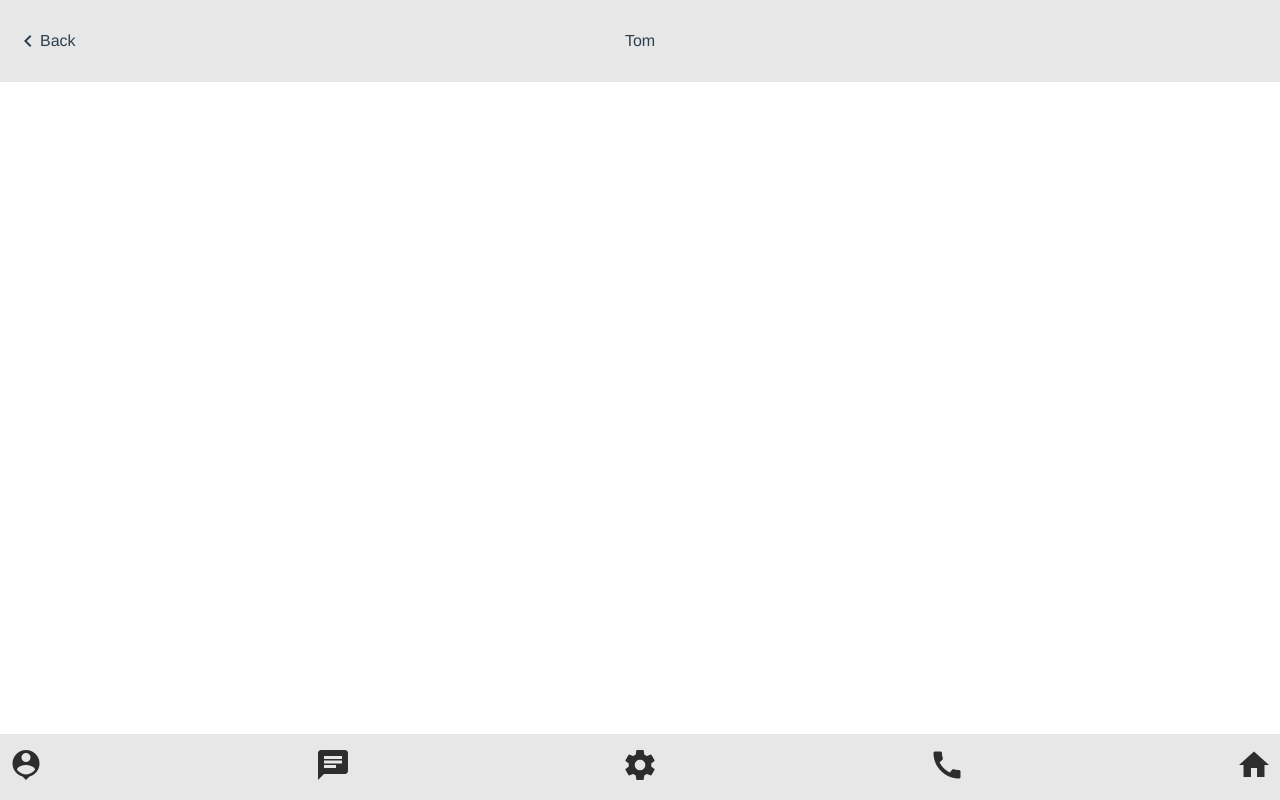
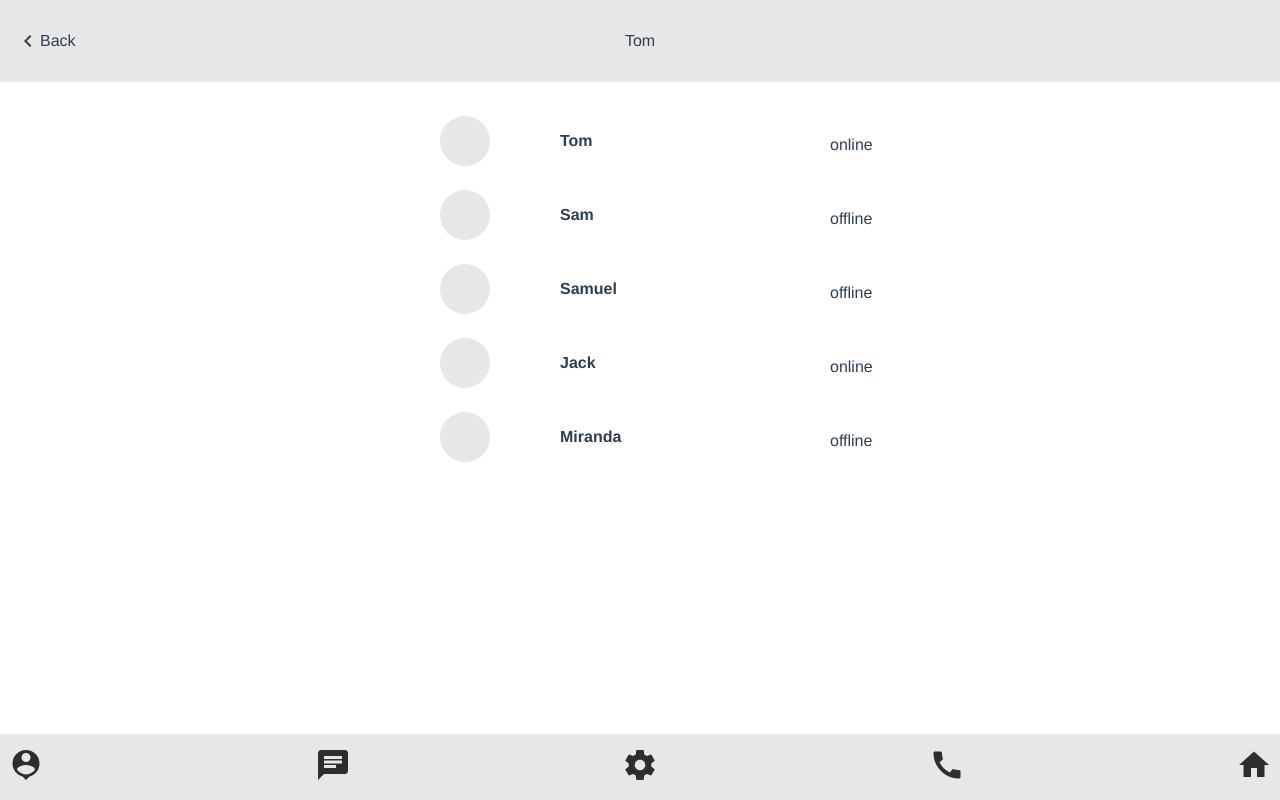
Before and after one commit to Primus-max/localshat, a Vue app: page / in a window 1280 px wide. Built offline with nearby package versions, Linux system fonts and the light colour scheme; data requests are answered from the project's data file.

Commit message:
added display contact

```diff
--- a/src/background.js
+++ b/src/background.js
@@ -23,6 +23,7 @@ async function createWindow() {
       contextIsolation: !process.env.ELECTRON_NODE_INTEGRATION
     }
   })
+    win.removeMenu()
 
   if (process.env.WEBPACK_DEV_SERVER_URL) {
     // Load the url of the dev server if in development mode
--- a/src/components/MainWrapper.vue
+++ b/src/components/MainWrapper.vue
@@ -1,7 +1,9 @@
 <template>
     <div class="v-main-wrapper">
         <main-header />
+        <Suspense>
         <router-view></router-view>
+        </Suspense>
         <bottom-nav />
     </div>
 </template>
--- a/src/components/contacts/ContactList.vue
+++ b/src/components/contacts/ContactList.vue
@@ -1,6 +1,14 @@
 <template>
     <div class="v-contact-list">
-        <contact-user/>
+
+        <contact-user
+                v-for="contact in contacts"
+                :key="contact.id"
+                :contact="contact"
+                @to-contact-info="toContactInfo(contact)"
+        />
+
+
     </div>
 </template>
 
@@ -8,12 +16,29 @@
     import ContactUser from "@/components/contacts/ContactUser";
     import {useContacts} from "@/use/contacts";
 
+    import {useRouter, useRoute} from 'vue-router';
+
     export default {
         name: 'ContactList',
         components: {ContactUser},
         async setup() {
+            const router = useRouter()
+            const route = useRoute()
+
             const {contacts} = await useContacts()
-            console.log('from contactList',contacts.value)
+
+            const toContactInfo = (contact) => {
+                router.push({
+                    name: 'contact',
+                    query: {'id': contact.id}
+                })
+
+                console.log(router)
+                console.log(route)
+            }
+
+            // console.log(contact)
+            return {contacts, toContactInfo}
         }
     }
 </script>
--- a/src/components/contacts/ContactUser.vue
+++ b/src/components/contacts/ContactUser.vue
@@ -1,11 +1,35 @@
 <template>
-    <div>
-asdfasdfasdfasdf
+
+    <div class="v-contact-user" @click="toContactInfo">
+        <div class="user__avatar"></div>
+        <div class="user__name">
+            <span>{{ contact.name }}</span>
+        </div>
+        <div class="user__status">
+            <span>{{contact.status}}</span>
+        </div>
     </div>
+
 </template>
 
 <script>
     export default {
+        name: 'ContactUser',
+        props:{
+            contact:{
+                type: Object,
+                default: ()=> {}
+            }
+        },
+        setup(props, {emit}){
+            const contact = props.contact
+
+            const toContactInfo = ()=> {
+                emit('to-contact-info')
+            }
+
+            return {contact, toContactInfo}
+        }
 
     }
 </script>
--- a/src/components/layouts/BottomNav.vue
+++ b/src/components/layouts/BottomNav.vue
@@ -1,6 +1,6 @@
 <template>
     <div class="v-bottom-nav">
-        <router-link :to="{name: 'contacts'}">
+        <router-link :to="{name: 'contacts', path: '/contact'}">
             <i class="material-icons">person_pin</i>
         </router-link>
         <router-link :to="{name: 'contacts'}">
--- a/src/components/layouts/MainHeader.vue
+++ b/src/components/layouts/MainHeader.vue
@@ -1,7 +1,6 @@
 <template>
-
     <div class="v-header">
-        <div class="v-header__back">
+        <div class="v-header__back" @click="goBack">
             <i class="material-icons">keyboard_arrow_left</i>
             <span>Back</span>
         </div>
@@ -13,12 +12,24 @@
 </template>
 
 <script>
+    import router from "@/router";
+
     export default {
-        name: 'Header'
+        name: 'Header',
+        setup() {
+            const goBack = () => {
+                router.go(-1)
+            }
+
+            return {goBack}
+        }
 
     }
 </script>
 
 <style scoped>
+    .v-header__back {
+        cursor: pointer;
+    }
 
 </style>
--- a/src/router/index.js
+++ b/src/router/index.js
@@ -9,7 +9,12 @@ const routes = [
     path: '/',
     name: 'contacts',
     component: ContactList
-  }
+  },
+  {
+    path: '/contact',
+    name: 'contact',
+    component: ContactUser
+  },
 ]
 
 const router = createRouter({
```
